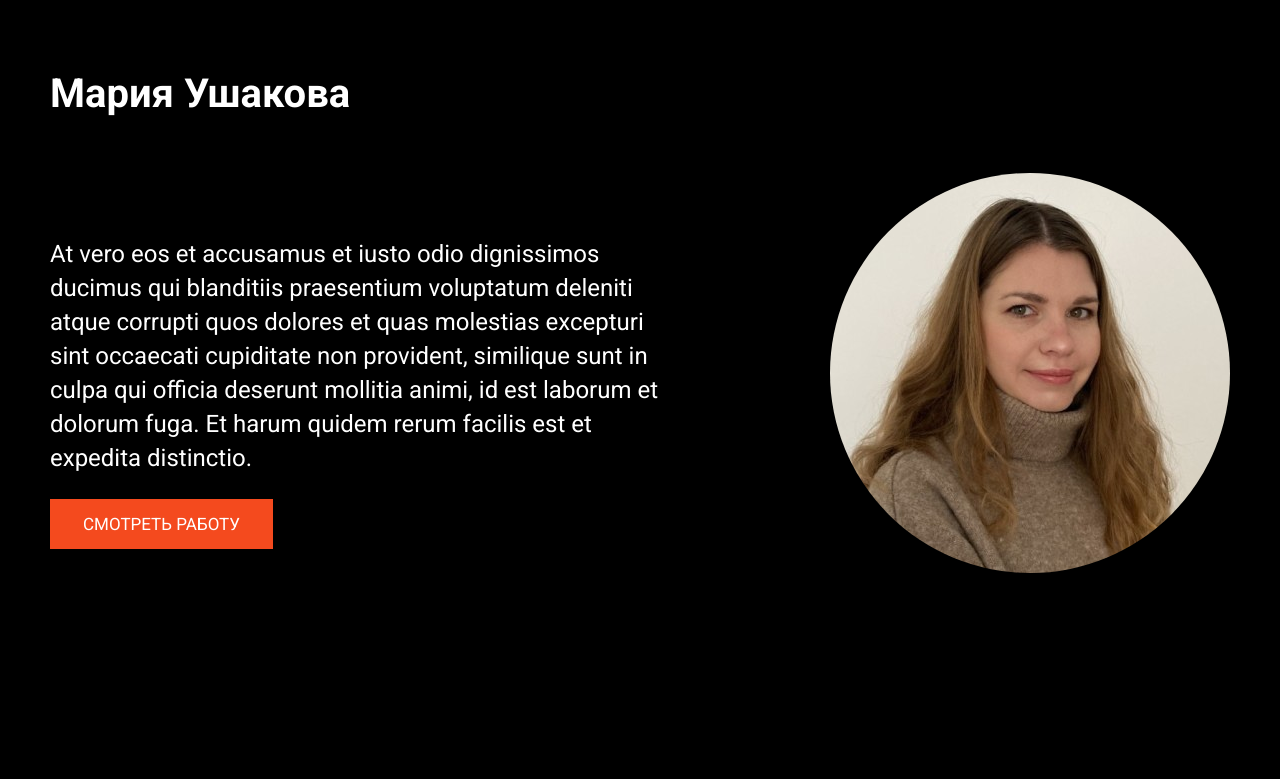
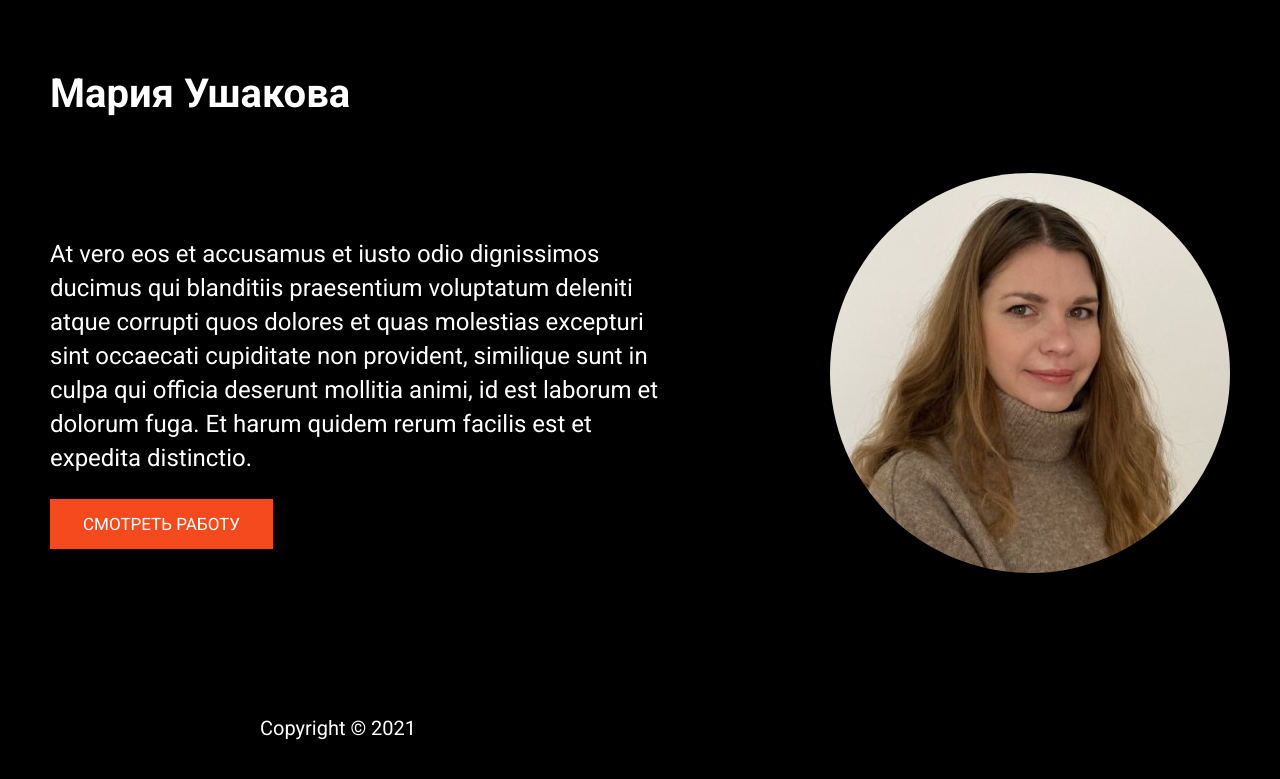
Before and after one commit to Mariia22/TrafficIsobar, a React (Create React App) app: page / in a window 1280 px wide. Shown: the part 301-1080 px from the top of the page. Before the commit the page ends 974 px from the top, so only its background shows below. Built offline with nearby package versions, Linux system fonts and the light colour scheme.

Commit message:
Add footer

```diff
--- a/src/App.js
+++ b/src/App.js
@@ -3,6 +3,7 @@ import Header from './global/Header/Header'
 import { Routes, Route } from 'react-router-dom'
 import Home from './pages/Home/Home'
 import Example from './pages/Example/Example'
+import Footer from './global/Footer/Footer'
 
 
 function App() {
@@ -13,8 +14,8 @@ function App() {
         <Route path='/' element={<Home />} />
         <Route path='/example' exact element={<Example />} />
       </Routes>
+      <Footer />
     </div>
   );
 }
-
 export default App;
--- a/src/global/Footer/Footer.js
+++ b/src/global/Footer/Footer.js
@@ -2,9 +2,9 @@ import React from 'react'
 
 const Footer = () => {
   return (
-    <div>
-
-    </div>
+    <footer>
+Copyright © 2021
+    </footer>
   )
 }
 
--- a/src/styles/index.scss
+++ b/src/styles/index.scss
@@ -76,3 +76,8 @@ p{
   font-size: 1.2rem;
   line-height: 1.7rem;
 }
+
+footer{
+  padding: 2.2rem 10.5rem;
+
+}
```
Also changed, not shown: src/global/Footer/Footer.module.scss (deleted).
